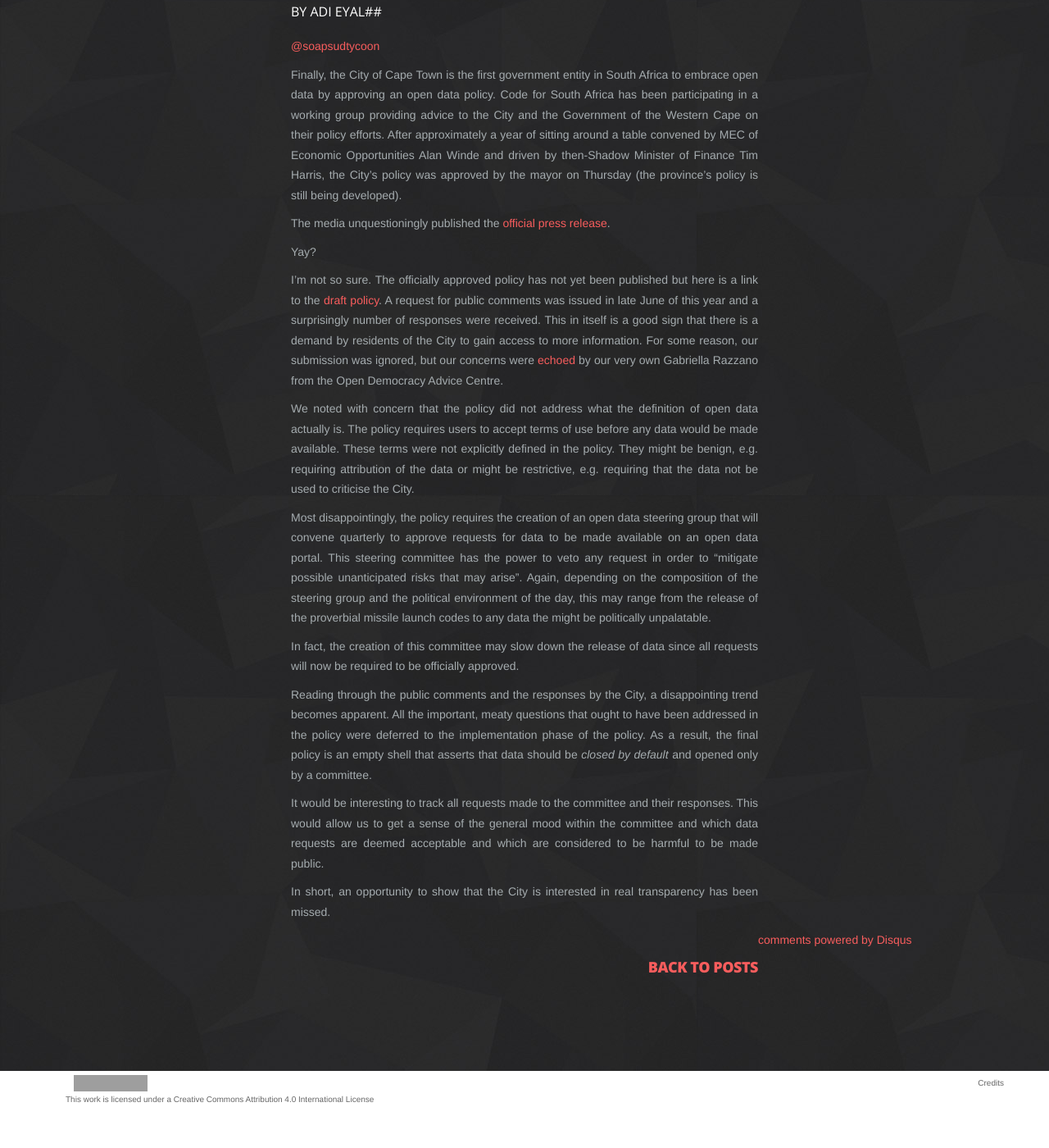
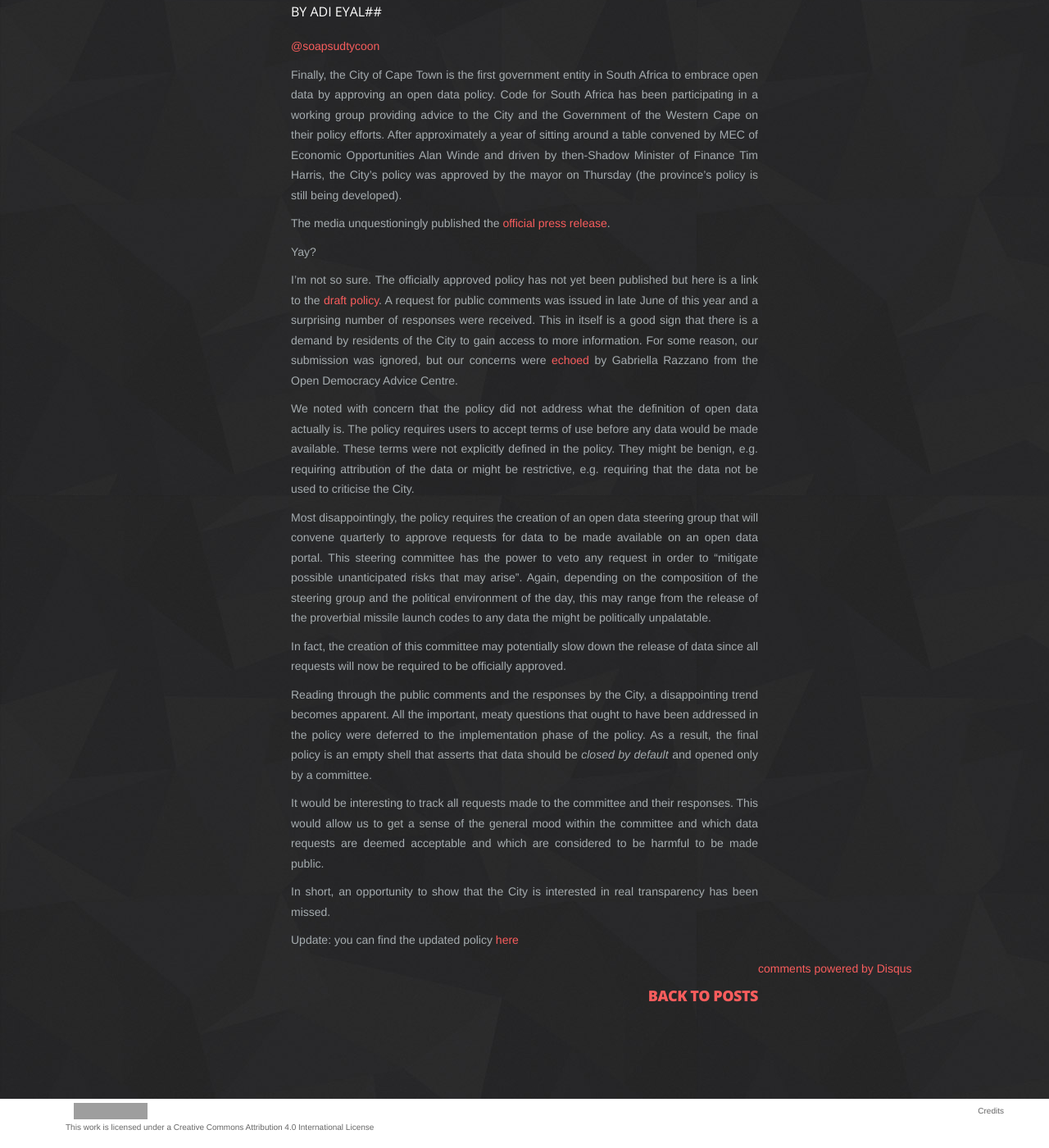
Before and after one commit to Code4SA/old-code4sa.github.io, a Jekyll site: the page built from _posts/2014-09-27-capetown-opendata-policy.md, in a window 1280 px wide and 1400 px high, scrolled down 366 px. Shown: the whole window at 82% size. Built offline with Jekyll 4.4.1, drawn with Linux system fonts in a browser that asks for light colours; nearby versions of some CDN libraries; library files that are not in the unit come from our copies; Markdown is read by kramdown in place of the engine named in the settings; comment, search, counter and statistics services are not loaded; before the commit the page ends 1732 px from its top, so only the background shows below that; grey boxes are pictures that could not be loaded.

Commit message:
Syntax fixes and a link to the final policy

```diff
--- a/_posts/2014-09-27-capetown-opendata-policy.md
+++ b/_posts/2014-09-27-capetown-opendata-policy.md
@@ -17,16 +17,18 @@ The media unquestioningly published the [official press release](http://www.fin2
 
 Yay?
 
-I'm not so sure. The officially approved policy has not yet been published but here is a link to the [draft policy](http://www.capetown.gov.za/OpenDocument.aspx?DocLocation=http://cityapps.capetown.gov.za/sites/CouncillorsOnline/MeetingDetails/C/Reports/151/C45250914%20-%20ANNEXURE%20TO%20REPORT%20-%20PDF%20PAGES%2087-119%20(83-115).pdf). A request for public comments was issued in late June of this year and a surprisingly number of responses were received. This in itself is a good sign that there is a demand by residents of the City to gain access to more information. For some reason, our submission was ignored, but our concerns were [echoed](http://www.opendemocracy.org.za/images/docs/CCT_OpenData_ODAC.pdf) by our very own Gabriella Razzano from the Open Democracy Advice Centre.
+I'm not so sure. The officially approved policy has not yet been published but here is a link to the [draft policy](http://www.capetown.gov.za/OpenDocument.aspx?DocLocation=http://cityapps.capetown.gov.za/sites/CouncillorsOnline/MeetingDetails/C/Reports/151/C45250914%20-%20ANNEXURE%20TO%20REPORT%20-%20PDF%20PAGES%2087-119%20(83-115).pdf). A request for public comments was issued in late June of this year and a surprising number of responses were received. This in itself is a good sign that there is a demand by residents of the City to gain access to more information. For some reason, our submission was ignored, but our concerns were [echoed](http://www.opendemocracy.org.za/images/docs/CCT_OpenData_ODAC.pdf) by Gabriella Razzano from the Open Democracy Advice Centre.
 
 We noted with concern that the policy did not address what the definition of open data actually is. The policy requires users to accept terms of use before any data would be made available. These terms were not explicitly defined in the policy. They might be benign, e.g. requiring attribution of the data or might be restrictive, e.g. requiring that the data not be used to criticise the City.
 
 Most disappointingly, the policy requires the creation of an open data steering group that will convene quarterly to approve requests for data to be made available on an open data portal. This steering committee has the power to veto any request in order to "mitigate possible unanticipated risks that may arise". Again, depending on the composition of the steering group and the political environment of the day, this may range from the release of the proverbial missile launch codes to any data the might be politically unpalatable.
 
-In fact, the creation of this committee may slow down the release of data since all requests will now be required to be officially approved.
+In fact, the creation of this committee may potentially slow down the release of data since all requests will now be required to be officially approved.
 
 Reading through the public comments and the responses by the City, a disappointing trend becomes apparent. All the important, meaty questions that ought to have been addressed in the policy were deferred to the implementation phase of the policy. As a result, the final policy is an empty shell that asserts that data should be *closed by default* and opened only by a committee.
 
 It would be interesting to track all requests made to the committee and their responses. This would allow us to get a sense of the general mood within the committee and which data requests are deemed acceptable and which are considered to be harmful to be made public.
 
 In short, an opportunity to show that the City is interested in real transparency has been missed.
+
+Update: you can find the updated policy [here](http://www.capetown.gov.za/en/Policies/All%20Policies/Open%20Data%20Policy%20-%20(Policy%20number%2027781)%20approved%20on%2025%20September%202014.pdf)
```
